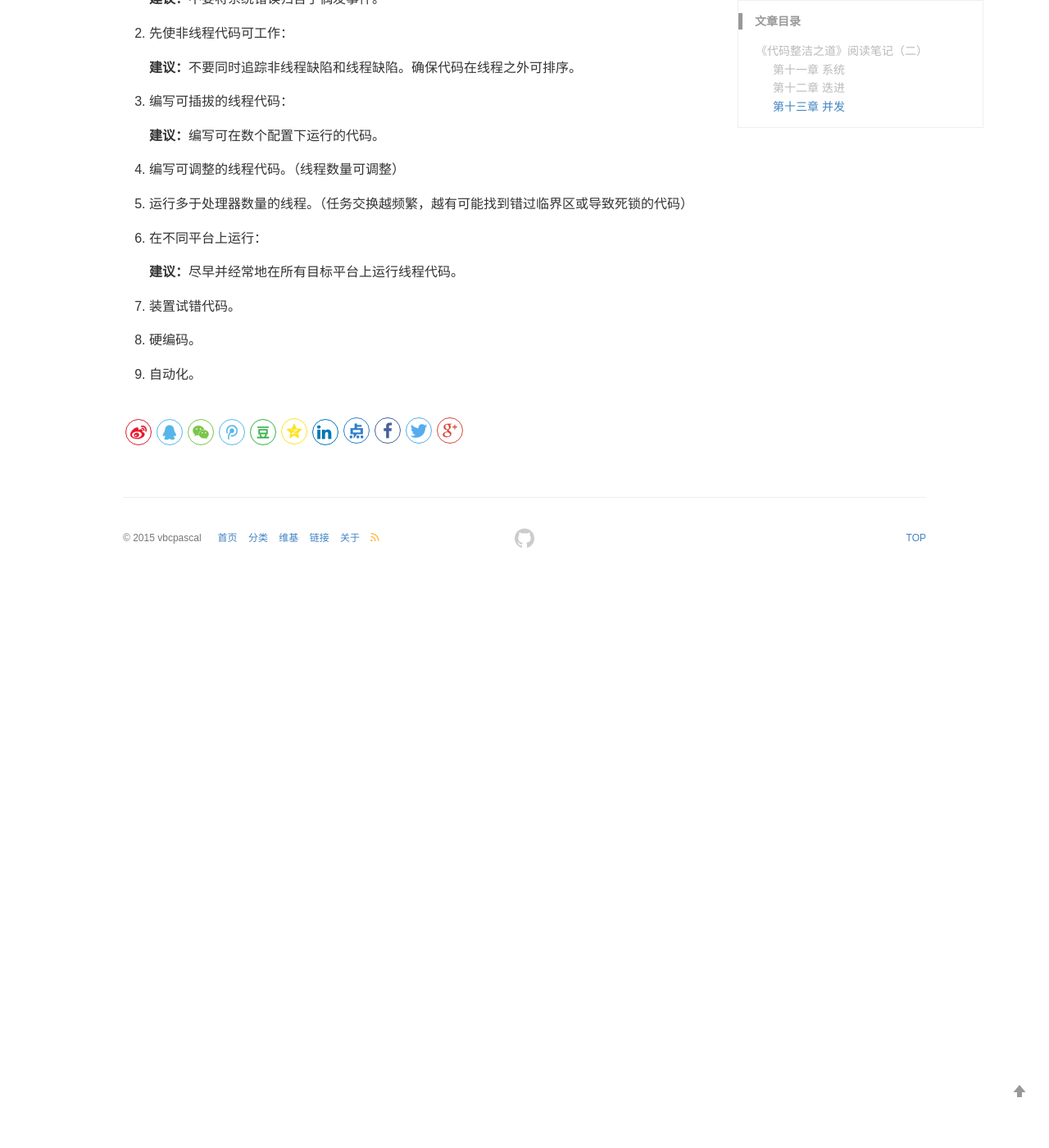
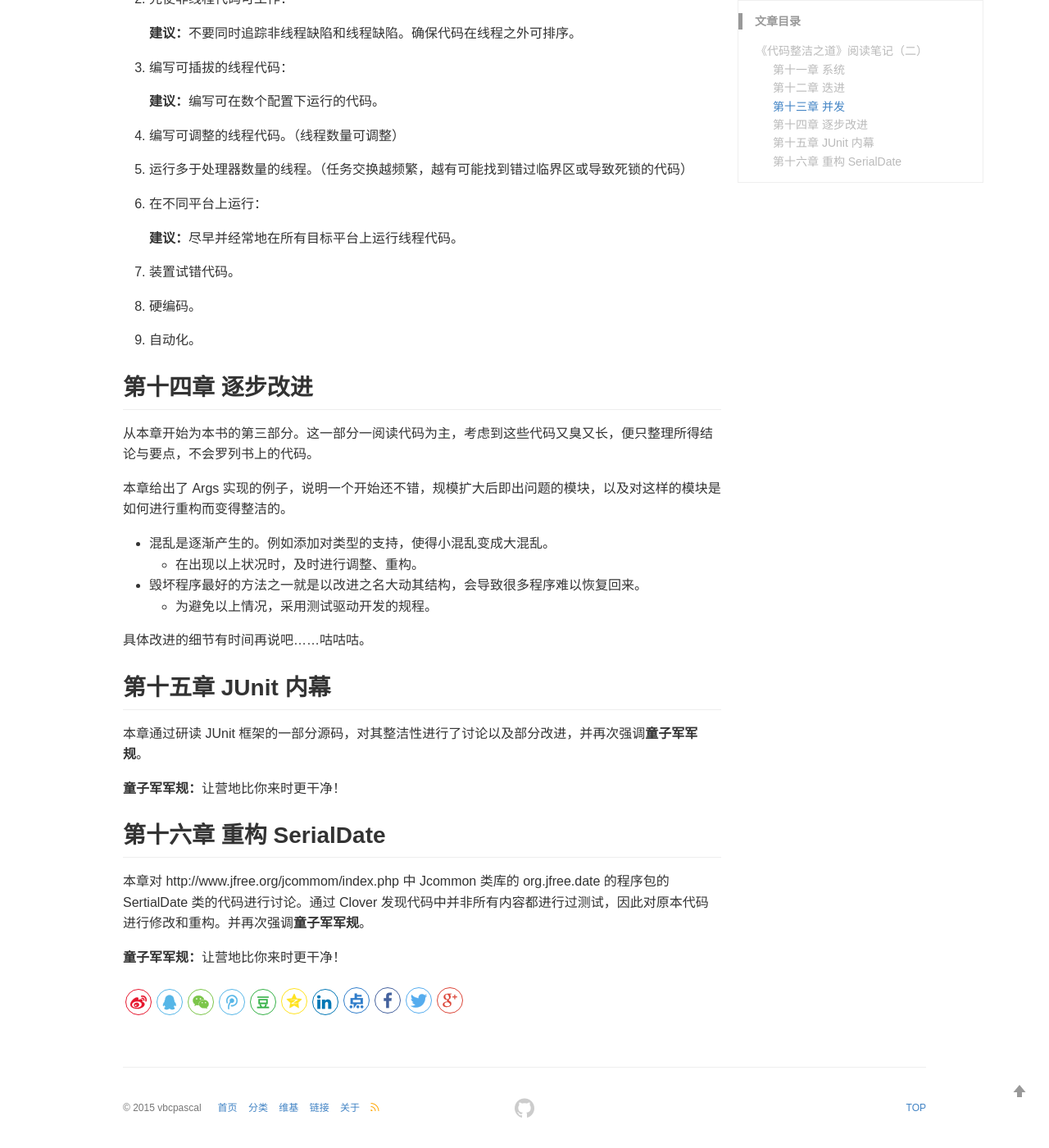
Before and after one commit to vbcpascal/vbcpascal.github.io, a Jekyll site: the page built from _posts/2019-08-03-CleanCode-2.md, in a window 1280 px wide and 1400 px high, scrolled down 3940 px. Shown: the whole window at 82% size. Built offline with Jekyll 4.4.1, drawn with Linux system fonts in a browser that asks for light colours; before the commit the page ends 4645 px from its top, so only the background shows below that.

Commit message:
update CleanCode

```diff
--- a/_posts/2019-08-03-CleanCode-2.md
+++ b/_posts/2019-08-03-CleanCode-2.md
@@ -2,13 +2,11 @@
 layout: post
 title: 《代码整洁之道》阅读笔记（二）
 categories: [Java, Reading]
-description: 记录一些《代码整洁之道》的要点，第二部分。
+description: 记录一些《代码整洁之道》的要点，第二、三部分。
 keywords: Java, Reading
 ---
 
 # 《代码整洁之道》阅读笔记（二）
-
-<font color="red">第三部分尚未更新完毕！</font>
 
 ## 第十一章 系统
 
@@ -171,3 +169,34 @@ Kent Beck 关于**简单设计**的四条原则，对于创建具有良好设计
 8. 硬编码。
 
 9. 自动化。
+
+
+
+## 第十四章 逐步改进
+
+从本章开始为本书的第三部分。这一部分一阅读代码为主，考虑到这些代码又臭又长，便只整理所得结论与要点，不会罗列书上的代码。
+
+本章给出了 Args 实现的例子，说明一个开始还不错，规模扩大后即出问题的模块，以及对这样的模块是如何进行重构而变得整洁的。
+
+- 混乱是逐渐产生的。例如添加对类型的支持，使得小混乱变成大混乱。
+  - 在出现以上状况时，及时进行调整、重构。
+- 毁坏程序最好的方法之一就是以改进之名大动其结构，会导致很多程序难以恢复回来。
+  - 为避免以上情况，采用测试驱动开发的规程。
+
+具体改进的细节有时间再说吧……咕咕咕。
+
+
+
+## 第十五章 JUnit 内幕
+
+本章通过研读 JUnit 框架的一部分源码，对其整洁性进行了讨论以及部分改进，并再次强调**童子军军规**。
+
+**童子军军规：**让营地比你来时更干净！
+
+
+
+## 第十六章 重构 SerialDate
+
+本章对 http://www.jfree.org/jcommom/index.php 中 Jcommon 类库的 org.jfree.date 的程序包的 SertialDate 类的代码进行讨论。通过 Clover 发现代码中并非所有内容都进行过测试，因此对原本代码进行修改和重构。并再次强调**童子军军规**。
+
+**童子军军规：**让营地比你来时更干净！
```
Also changed, not shown: _posts/2019-07-29-CleanCode-1.md (+4 -2 lines), _posts/2019-08-11-CleanCode-3.md (added, +223 -0 lines).
